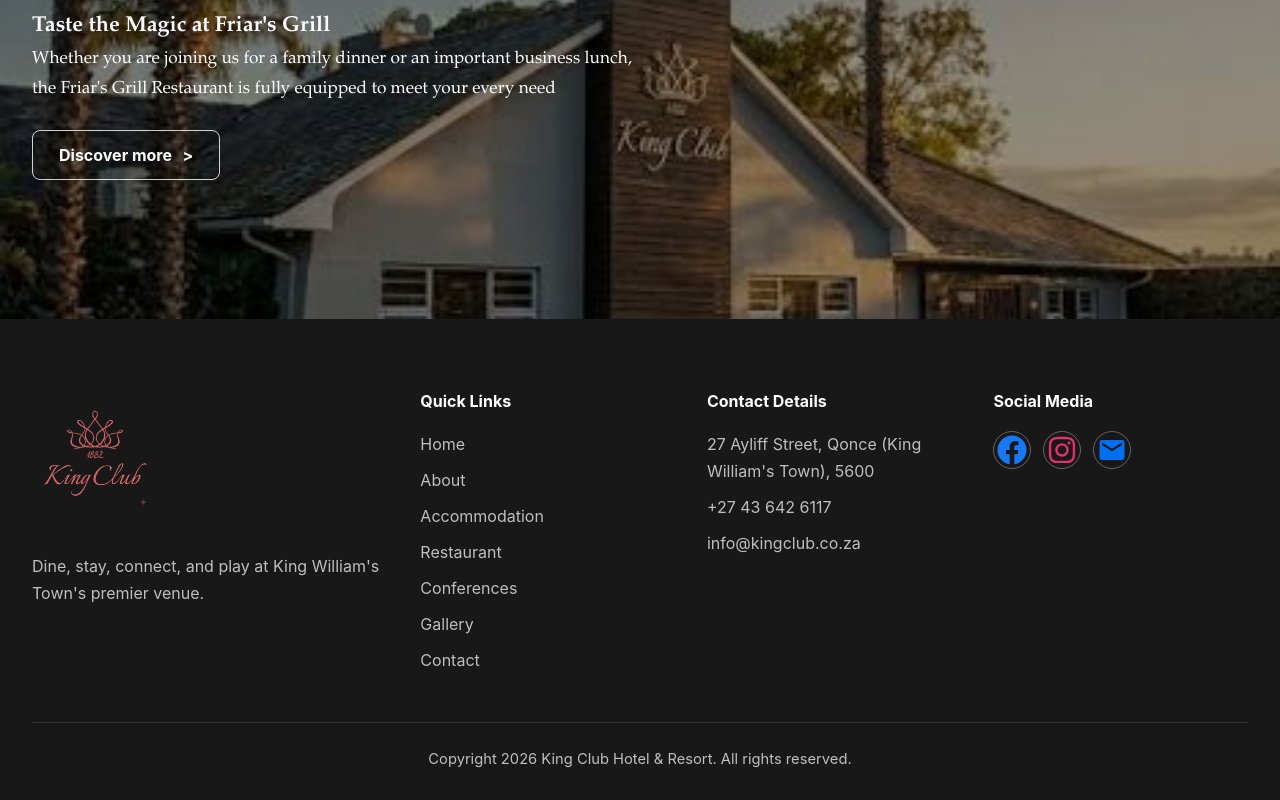
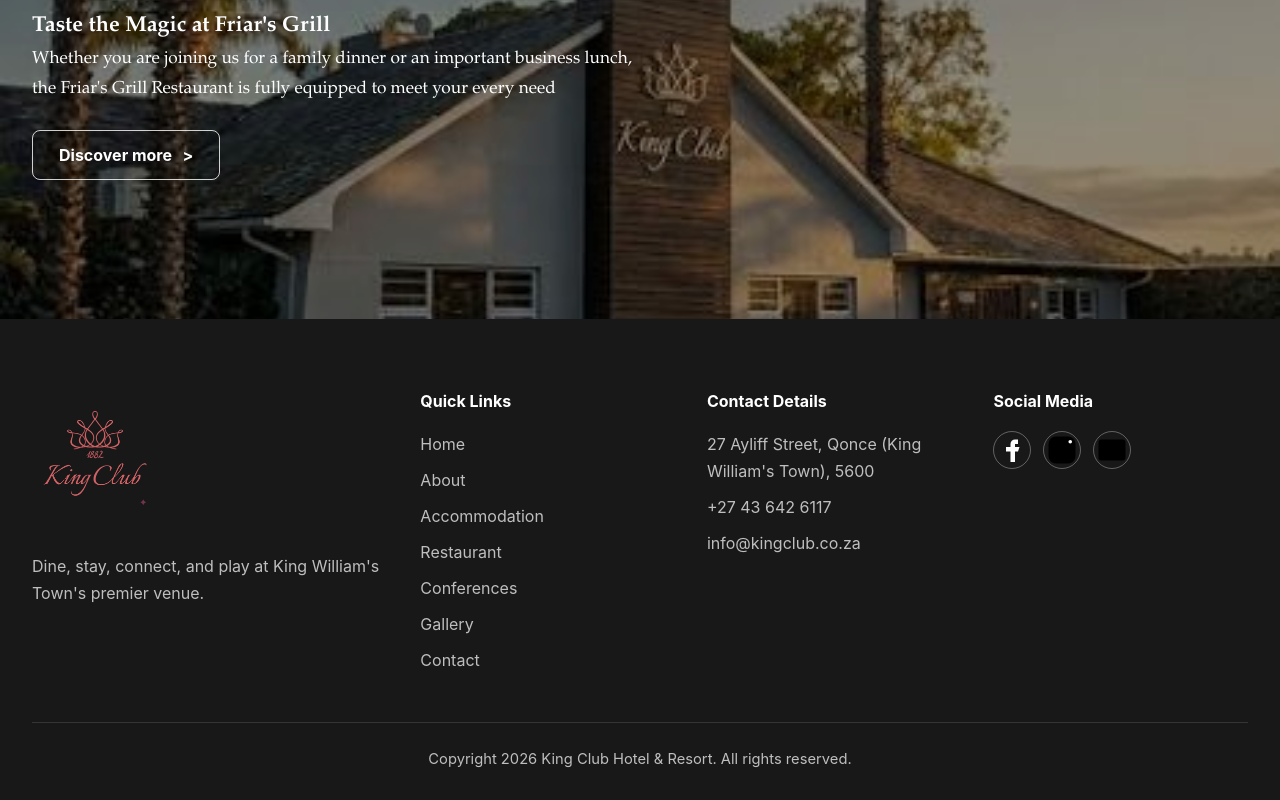
Before and after one commit to LBuyana/KingClubProject, a React (Vite) app: page / in a window 1280 px wide. Shown: the part 481-1281 px from the top of the page. Built offline with nearby package versions, Linux system fonts and the light colour scheme.

Commit message:
Remove external icon dependency for Cloudflare build

```diff
--- a/src/components/layout/Footer.jsx
+++ b/src/components/layout/Footer.jsx
@@ -1,7 +1,5 @@
 import React from 'react';
 import { Link } from 'react-router-dom';
-import { FaFacebook, FaInstagram } from 'react-icons/fa';
-import { MdEmail } from 'react-icons/md';
 import logo from '../../assets/logos/new_logo-removebg-preview.png';
 
 const quickLinks = [
@@ -42,14 +40,23 @@
         <div className="site-footer__column">
           <h3>Social Media</h3>
           <div className="site-footer__socials">
-            <a href="https://www.facebook.com/kc.kingclub/" target="_blank" rel="noopener noreferrer">
-              <FaFacebook size={30} color="#1877F2" />
+            <a href="https://www.facebook.com/kc.kingclub/" target="_blank" rel="noopener noreferrer" aria-label="Facebook">
+              <svg viewBox="0 0 24 24" aria-hidden="true">
+                <path d="M14 8h2V5h-2a3 3 0 0 0-3 3v2H8v3h3v7h3v-7h2l1-3h-3V8Z" fill="currentColor" />
+              </svg>
             </a>
-            <a href="https://www.instagram.com/kingclub1882/?hl=en" target="_blank" rel="noopener noreferrer">
-              <FaInstagram size={30} color="#E1306C" />
+            <a href="https://www.instagram.com/kingclub1882/?hl=en" target="_blank" rel="noopener noreferrer" aria-label="Instagram">
+              <svg viewBox="0 0 24 24" aria-hidden="true">
+                <rect x="3" y="3" width="18" height="18" rx="5" ry="5" />
+                <circle cx="12" cy="12" r="4" />
+                <circle cx="17.5" cy="6.5" r="1.2" fill="currentColor" />
+              </svg>
             </a>
-            <a href="mailto:info@kingclub.co.za" target="_blank" rel="noopener noreferrer">
-              <MdEmail size={30} color="#0070f3" />
+            <a href="mailto:info@kingclub.co.za" target="_blank" rel="noopener noreferrer" aria-label="Email">
+              <svg viewBox="0 0 24 24" aria-hidden="true">
+                <rect x="3" y="5" width="18" height="14" rx="2" />
+                <path d="m4 7 8 6 8-6" />
+              </svg>
             </a>
           </div>
         </div>
```
